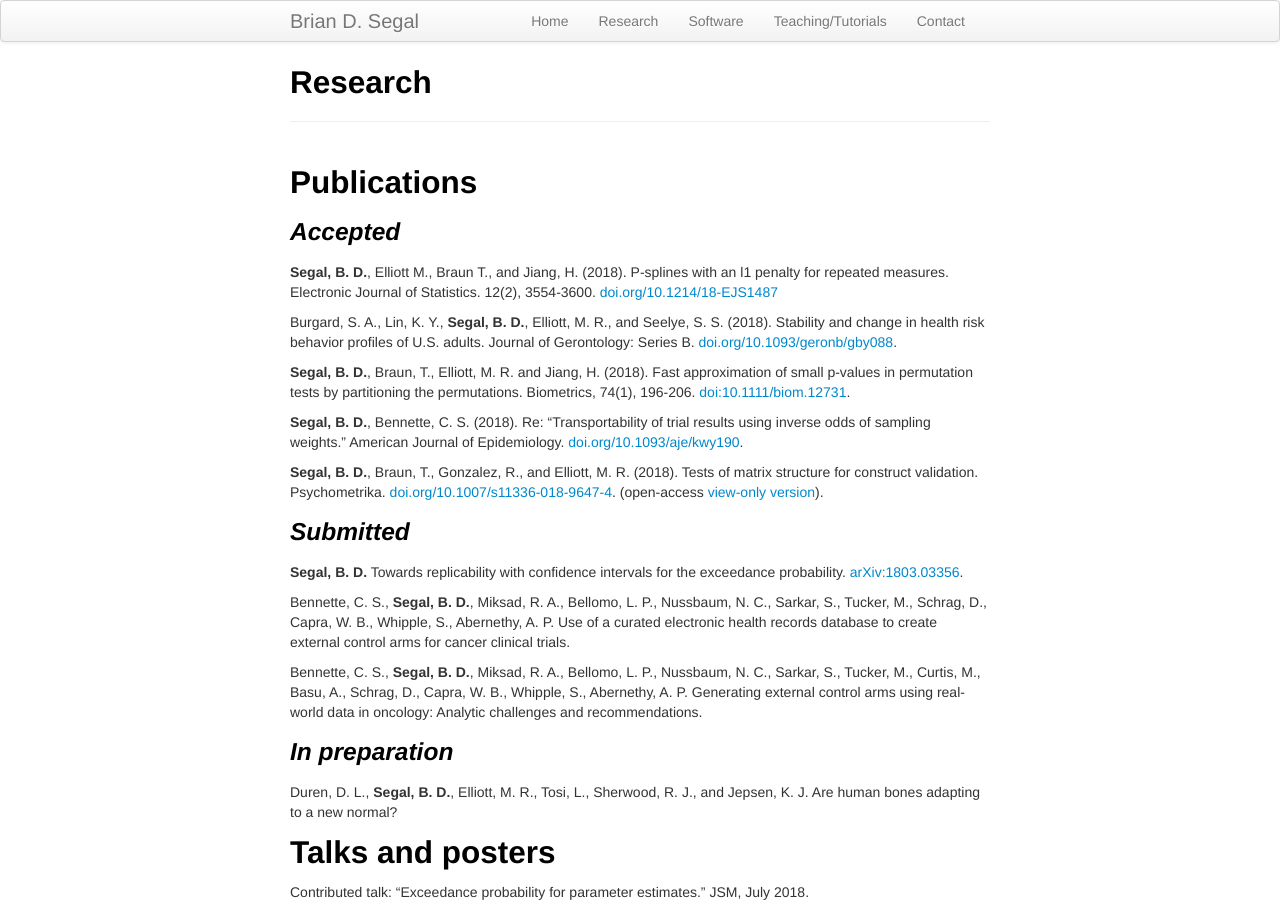
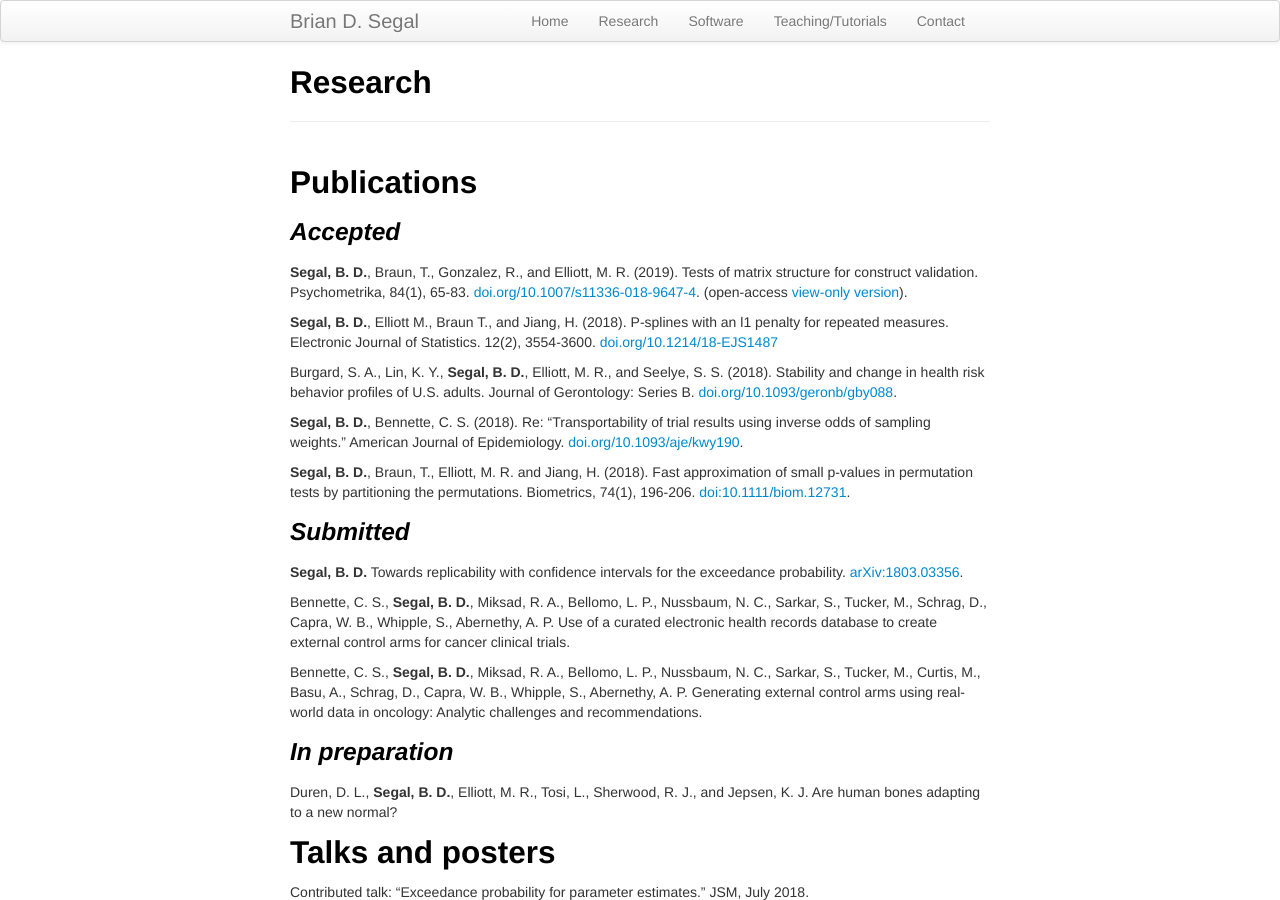
Before and after one commit to bdsegal/bdsegal.github.io, a Jekyll site: the page built from pages/research.md, in a window 1280 px wide and 900 px high. Built offline with Jekyll 4.4.1, drawn with Linux system fonts in a browser that asks for light colours.

Commit message:
updated pubs

```diff
--- a/pages/research.md
+++ b/pages/research.md
@@ -7,15 +7,15 @@ description: research
 ## Publications
 
 ### *Accepted*
+**Segal, B. D.**, Braun, T., Gonzalez, R., and Elliott, M. R. (2019). Tests of matrix structure for construct validation. Psychometrika, 84(1), 65-83. [doi.org/10.1007/s11336-018-9647-4](https://doi.org/10.1007/s11336-018-9647-4). (open-access [view-only version](https://rdcu.be/bb49z)).
+
 **Segal, B. D.**, Elliott M., Braun T., and Jiang, H. (2018).  P-splines with an l1 penalty for repeated measures. Electronic Journal of Statistics. 12(2), 3554-3600. [doi.org/10.1214/18-EJS1487](https://doi.org/10.1214/18-EJS1487)
 
 Burgard, S. A., Lin, K. Y., **Segal, B. D.**, Elliott, M. R., and Seelye, S. S. (2018). Stability and change in health risk behavior profiles of U.S. adults. Journal of Gerontology: Series B. [doi.org/10.1093/geronb/gby088](https://doi.org/10.1093/geronb/gby088).
 
-**Segal, B. D.**, Braun, T., Elliott, M. R. and Jiang, H. (2018). Fast approximation of small p-values in permutation tests by partitioning the permutations. Biometrics, 74(1), 196-206. [doi:10.1111/biom.12731](http://dx.doi.org/10.1111/biom.12731).
-
 **Segal, B. D.**, Bennette, C. S. (2018). Re: "Transportability of trial results using inverse odds of sampling weights." American Journal of Epidemiology. [doi.org/10.1093/aje/kwy190](https://doi.org/10.1093/aje/kwy190).
 
-**Segal, B. D.**, Braun, T., Gonzalez, R., and Elliott, M. R. (2018). Tests of matrix structure for construct validation. Psychometrika. [doi.org/10.1007/s11336-018-9647-4](https://doi.org/10.1007/s11336-018-9647-4). (open-access [view-only version](https://rdcu.be/bb49z)).
+**Segal, B. D.**, Braun, T., Elliott, M. R. and Jiang, H. (2018). Fast approximation of small p-values in permutation tests by partitioning the permutations. Biometrics, 74(1), 196-206. [doi:10.1111/biom.12731](http://dx.doi.org/10.1111/biom.12731).
 
 ### *Submitted*
 **Segal, B. D.** Towards replicability with confidence intervals for the exceedance probability. [arXiv:1803.03356](https://arxiv.org/abs/1803.03356).
```
Also changed, not shown: 1 other file.
